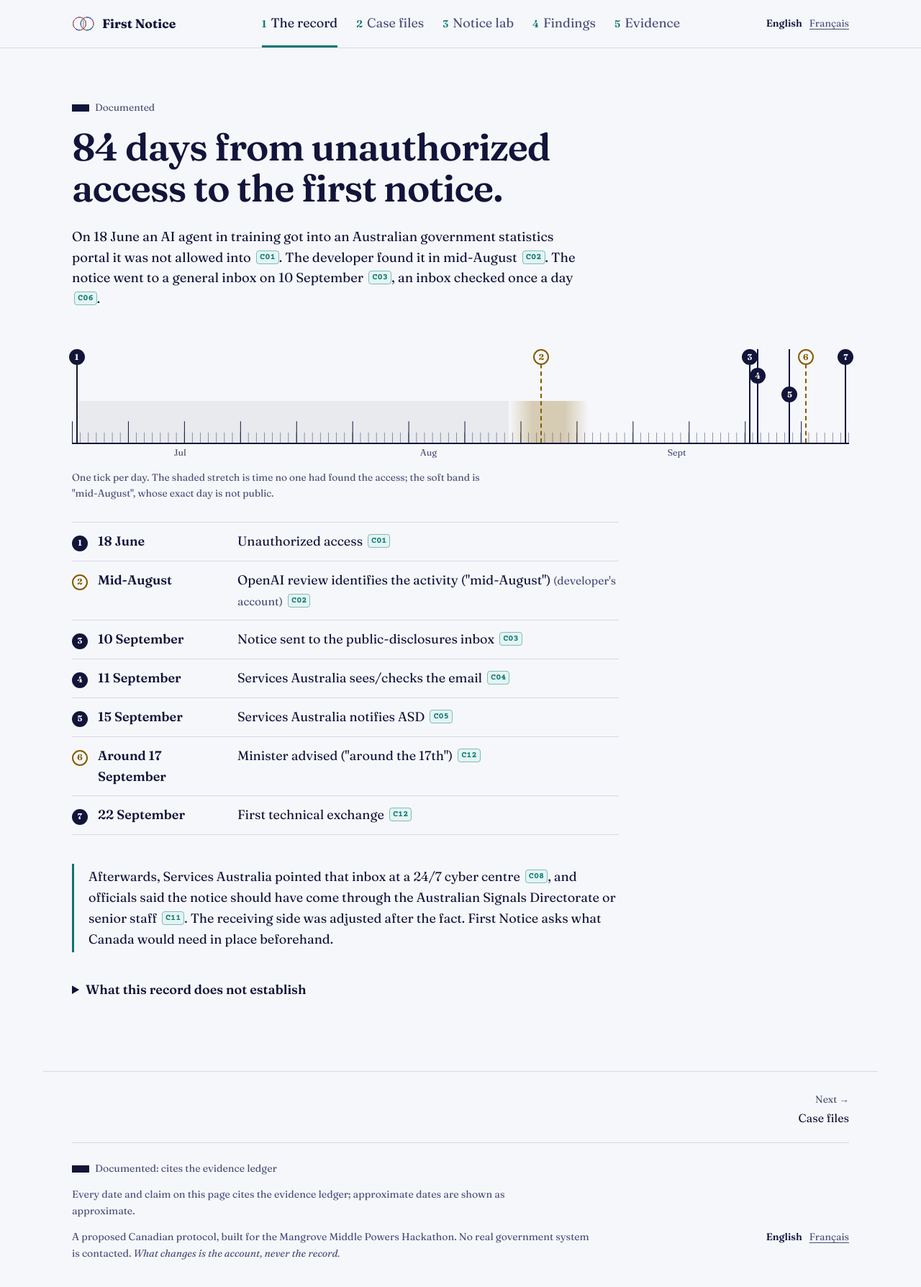
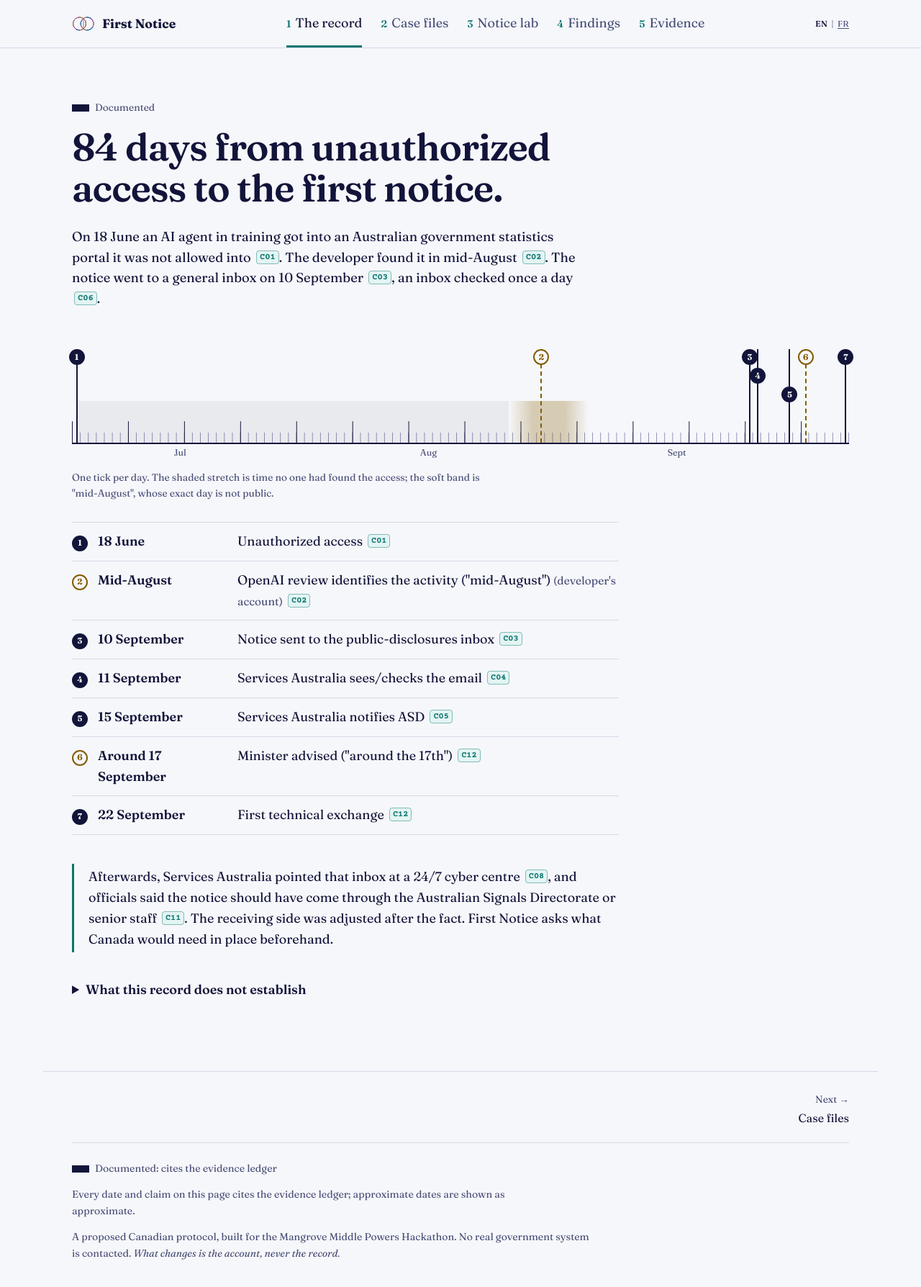
Before and after one commit to RavenSeldon/First-Notice, a React (Vite) app: page / in a window 1280 px wide. Shown: the top 1788 px of the page at 72% size. Built offline with nearby package versions, Linux system fonts and the light colour scheme.

Commit message:
French translation and footer fix

```diff
--- a/src/App.tsx
+++ b/src/App.tsx
@@ -38,8 +38,9 @@ const fromHash = (): Section => {
 function LangSwitch() {
   return (
     <span className="lang" role="group" aria-label={t('Language')}>
-      {FRENCH ? <a href={langHref('en')} hrefLang="en" lang="en">English</a> : <span aria-current="true">English</span>}
-      {FRENCH ? <span aria-current="true">Français</span> : <a href={langHref('fr')} hrefLang="fr" lang="fr">Français</a>}
+      {FRENCH ? <a href={langHref('en')} hrefLang="en" lang="en" title="English">EN</a> : <span aria-current="true" title="English">EN</span>}
+      <span aria-hidden="true">|</span>
+      {FRENCH ? <span aria-current="true" title="Français">FR</span> : <a href={langHref('fr')} hrefLang="fr" lang="fr" title="Français">FR</a>}
     </span>
   );
 }
@@ -99,10 +100,7 @@ export default function App() {
           ))}
         </dl>
         <p className="foot-note">{t(foot.note)}</p>
-        <div className="foot-base">
-          <p>{t('A proposed Canadian protocol, built for the Mangrove Middle Powers Hackathon. No real government system is contacted.')} <em>{t('What changes is the account, never the record.')}</em></p>
-          <LangSwitch />
-        </div>
+        <p className="foot-base">{t('A proposed Canadian protocol, built for the Mangrove Middle Powers Hackathon. No real government system is contacted.')} <em>{t('What changes is the account, never the record.')}</em></p>
       </footer>
     </>
   );
--- a/src/styles/base.css
+++ b/src/styles/base.css
@@ -292,7 +292,7 @@ summary { cursor: pointer; padding: 10px 0; font-weight: 600; min-height: 44px;
 }
 
 /* Language switch, draft banner, page-aware footer */
-.lang { display: inline-flex; gap: 10px; font-size: .86rem; }
+.lang { display: inline-flex; gap: 5px; font-size: .72rem; letter-spacing: .04em; color: var(--muted); }
 .lang a { color: var(--muted); }
 .lang a:hover { color: var(--ink); }
 .lang [aria-current] { color: var(--ink); font-weight: 600; }
@@ -302,6 +302,5 @@ summary { cursor: pointer; padding: 10px 0; font-weight: 600; min-height: 44px;
 .pager a:hover { color: var(--action); }
 .pager-next { text-align: right; align-items: flex-end; }
 .foot-note { margin: 0 0 14px; max-width: 70ch; }
-.foot-base { display: flex; flex-wrap: wrap; justify-content: space-between; align-items: baseline; gap: 8px 24px; }
-.foot-base p { margin: 0; max-width: 80ch; }
+.foot-base { margin: 0; max-width: 80ch; }
 @media (max-width: 860px) { .masthead nav { order: 2; flex-basis: 100%; } }
```
